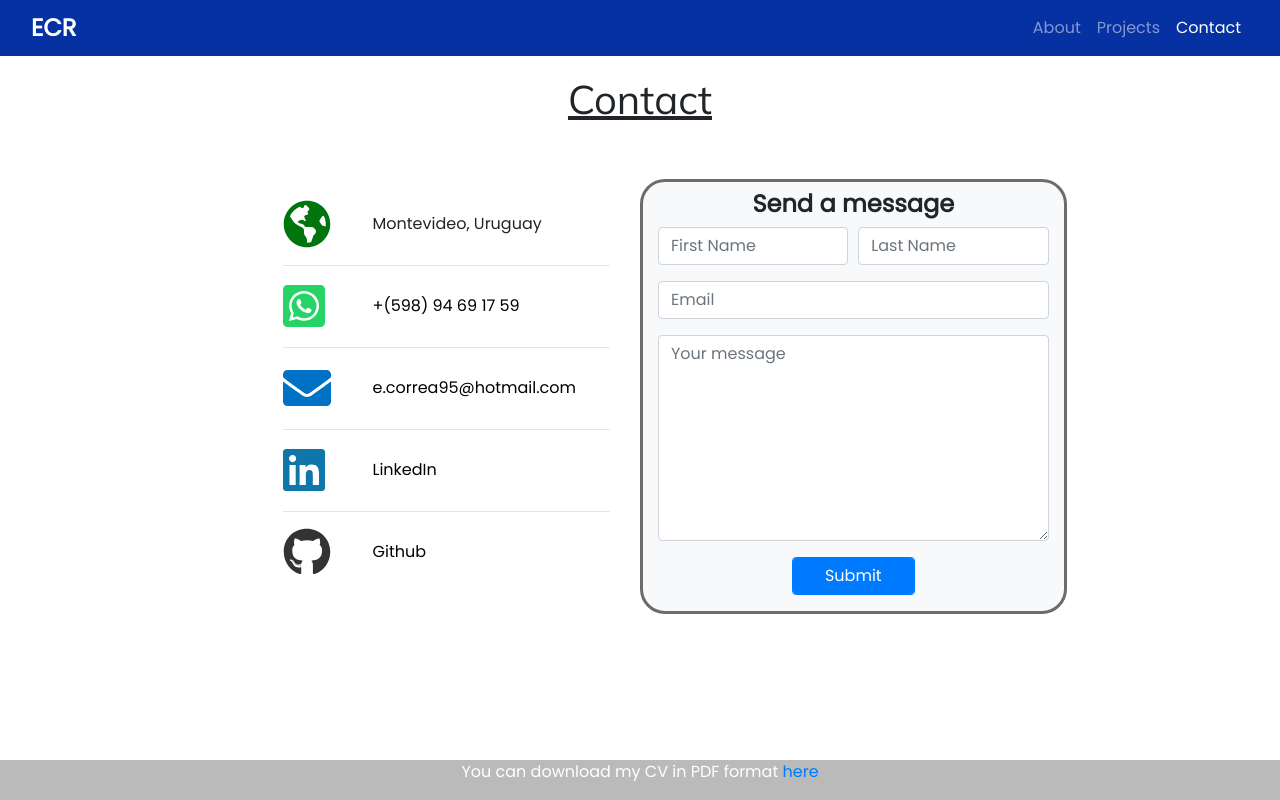
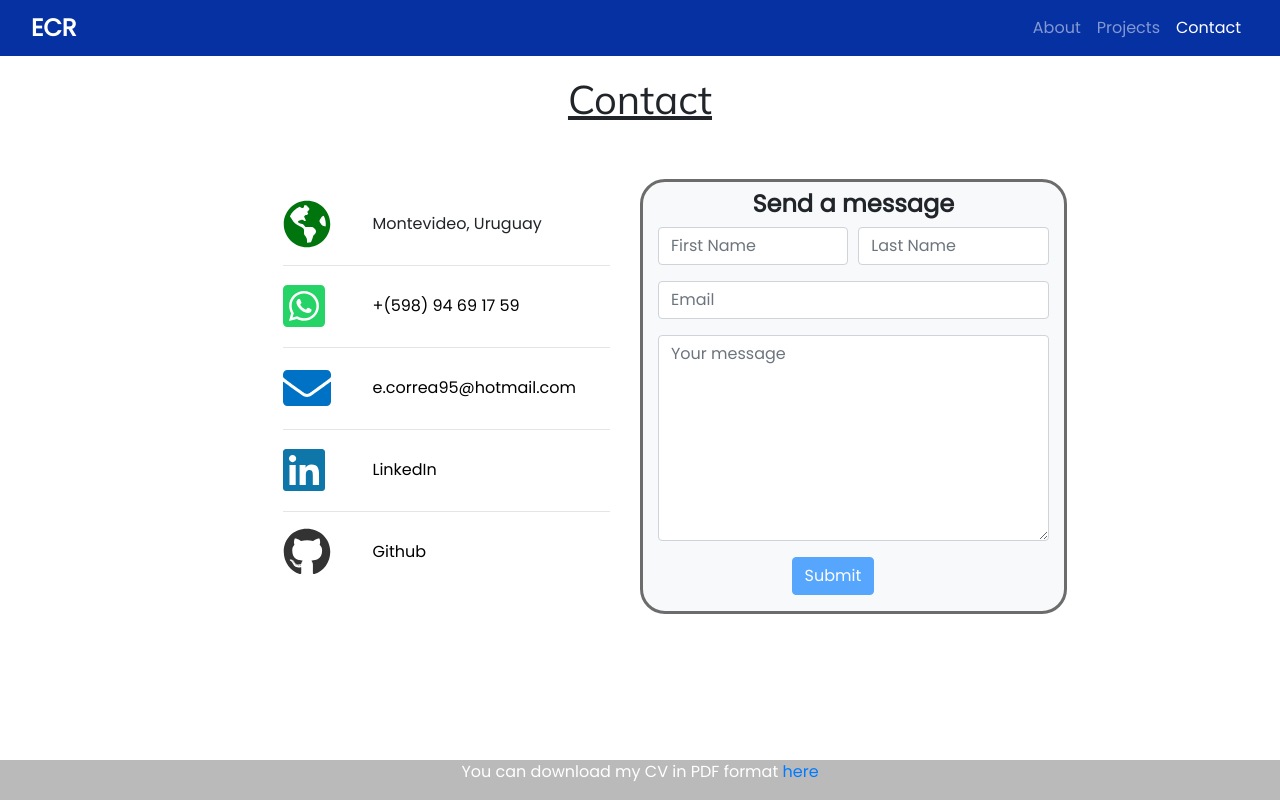
Before and after one commit to ecorrea95/portfolio, an Angular app: page /contact in a window 1280 px wide. Built offline with nearby package versions, Linux system fonts and the light colour scheme; a web font is replaced by a local one.

Commit message:
updated forms api

```diff
--- /dev/null
+++ b/src/app/contact.service.ts
@@ -0,0 +1,28 @@
+import { HttpClient } from '@angular/common/http';
+import { Injectable } from '@angular/core';
+import { map } from 'rxjs/operators';
+
+@Injectable({
+  providedIn: 'root'
+})
+export class ContactService {
+  private api = 'https://mailthis.to/e.correa95@hotmail.com'
+
+  constructor(private http: HttpClient) { }
+
+  PostMessage(input: any) {
+    return this.http.post(this.api, input, { responseType: 'text'}).pipe(
+      map(
+        (response) => {
+          if (response) {
+            return response;
+          }
+        },
+        (error: any) => {
+          return error;
+        }
+      )
+    )
+  }
+
+}
--- a/src/app/contact/contact.component.html
+++ b/src/app/contact/contact.component.html
@@ -73,7 +73,9 @@
       </div>
       <div class="col-md-4 col-sm-10 bg-light contact">
         <h4 class="text-center pt-2 message">Send a message</h4>
-        <form novalidate [formGroup]="feedbackForm" #fform="ngForm" (ngSubmit)="onSubmit()" method="POST" action="https://mailthis.to/e.correa95@hotmail.com">
+        <!-- <form [formGroup]="FormData" (ngSubmit)="onSubmit(FormData.value)" action="https://mailthis.to/e.correa95@hotmail.com" method="POST"> -->
+        <form [formGroup]="FormData" (ngSubmit)="onSubmit(FormData.value)">
+        <!-- <form novalidate [formGroup]="FormData" #fform="ngForm" (ngSubmit)="onSubmit(FormData.value)" method="POST" action="https://mailthis.to/e.correa95@hotmail.com"> -->
           <div class="form-row">
             <div class="col-6">
               <input class="form-control mb-3" formControlName="firstname" placeholder="First Name" type="text" required>
@@ -98,7 +100,7 @@
           </div>
           <div class="form-row justify-content-center">
             <div class="col-4 pb-3">
-              <button type="submit" class="btn btn-primary form-control">Submit</button>
+              <button type="submit" class="btn btn-primary" [disabled]="!FormData.valid">Submit</button>
             </div>
           </div>
         </form>
--- a/src/app/contact/contact.component.ts
+++ b/src/app/contact/contact.component.ts
@@ -1,5 +1,7 @@
 import { Component, OnInit, ViewChild } from '@angular/core';
 import { FormBuilder, FormGroup, Validators } from '@angular/forms';
+
+import { ContactService } from '../contact.service';
 
 import { Feedback } from '../shared/feedback';
 
@@ -12,7 +14,8 @@ export class ContactComponent implements OnInit {
 
   @ViewChild('fform') feedbackFormDirective;
 
-  feedbackForm: FormGroup;
+  // feedbackForm: FormGroup;
+  FormData: FormGroup;
   feedback: Feedback;
 
   formErrors = {
@@ -40,55 +43,73 @@ export class ContactComponent implements OnInit {
     },
   };
 
-  constructor(private fb: FormBuilder) {
-    this.createForm();
+  constructor(private fb: FormBuilder, private contact: ContactService, private builder: FormBuilder) {
+    // this.createForm();
    }
 
   ngOnInit() {
-  }
-
-  createForm(): void {
-    this.feedbackForm = this.fb.group({
+    this.FormData = this.builder.group({
       firstname: ['', [Validators.required, Validators.minLength(3)] ],
       lastname: ['', [Validators.required, Validators.minLength(3)] ],
       email: ['', [Validators.required, Validators.email] ],
       message: ['', Validators.required ]
-    });
-    this.feedbackForm.valueChanges
-    .subscribe(data => this.onValueChanged(data));
-    this.onValueChanged(); //reset validation messages now
+    })
   }
 
-  onValueChanged(data?: any) {
-    if (!this.feedbackForm) { return; }
-    const form = this.feedbackForm;
-    for (const field in this.formErrors) {
-      if (this.formErrors.hasOwnProperty(field)) {
-        // clear previous error message (if any)
-        this.formErrors[field] = '';
-        const control = form.get(field);
-        if (control && control.dirty && !control.valid) {
-          const messages = this.validationMessages[field];
-          for (const key in control.errors) {
-            if (control.errors.hasOwnProperty(key)) {
-              this.formErrors[field] += messages[key] + ' ';
-            }
-          }
-        }
-      }
-    }
-  }
+  // createForm(): void {
+  //   this.feedbackForm = this.fb.group({
+  //     firstname: ['', [Validators.required, Validators.minLength(3)] ],
+  //     lastname: ['', [Validators.required, Validators.minLength(3)] ],
+  //     email: ['', [Validators.required, Validators.email] ],
+  //     message: ['', Validators.required ]
+  //   });
+  //   this.feedbackForm.valueChanges
+  //   .subscribe(data => this.onValueChanged(data));
+  //   this.onValueChanged(); //reset validation messages now
+  // }
 
-  onSubmit() {
-    this.feedback = this.feedbackForm.value;
-    console.log(this.feedback);
-    this.feedbackForm.reset({
-      firstname: '',
-      lastname: '',
-      email: '',
-      message: ''
-    });
-    this.feedbackFormDirective.resetForm();
+  // onValueChanged(data?: any) {
+  //   if (!this.feedbackForm) { return; }
+  //   const form = this.feedbackForm;
+  //   for (const field in this.formErrors) {
+  //     if (this.formErrors.hasOwnProperty(field)) {
+  //       // clear previous error message (if any)
+  //       this.formErrors[field] = '';
+  //       const control = form.get(field);
+  //       if (control && control.dirty && !control.valid) {
+  //         const messages = this.validationMessages[field];
+  //         for (const key in control.errors) {
+  //           if (control.errors.hasOwnProperty(key)) {
+  //             this.formErrors[field] += messages[key] + ' ';
+  //           }
+  //         }
+  //       }
+  //     }
+  //   }
+  // }
+
+  // onSubmit() {
+  //   this.feedback = this.feedbackForm.value;
+  //   console.log(this.feedback);
+  //   this.feedbackForm.reset({
+  //     firstname: '',
+  //     lastname: '',
+  //     email: '',
+  //     message: ''
+  //   });
+  //   this.feedbackFormDirective.resetForm();
+  // }
+
+  onSubmit(FormData) {
+    console.log(FormData)
+    this.contact.PostMessage(FormData)
+    .subscribe(response => {
+      location.href = 'https://mailthis.to/confirm'
+      console.log(response)
+    }, error => {
+      console.warn(error.responseText)
+      console.log({error})
+    })
   }
 
 }
```
Also changed, not shown: src/app/app.module.ts (+5 -2 lines), 1 other file (tests, documents, lock files or other folders).
